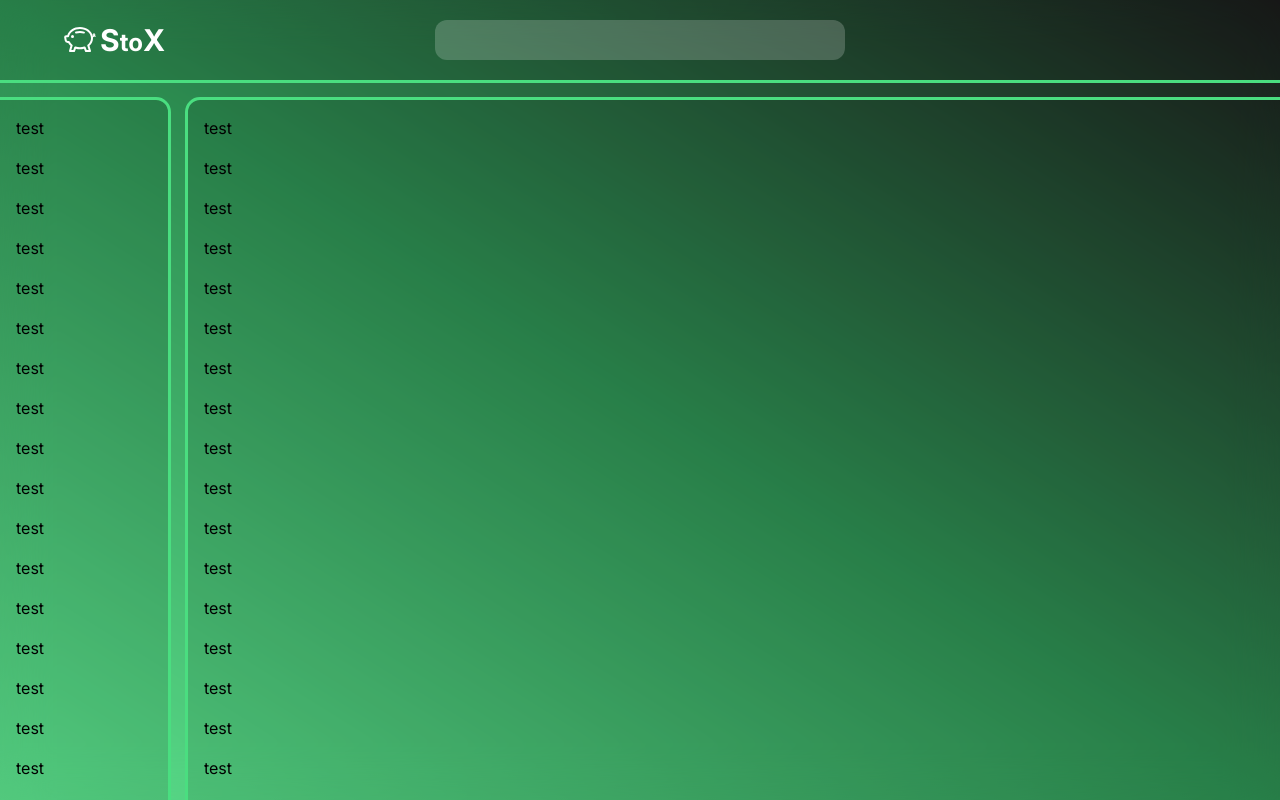
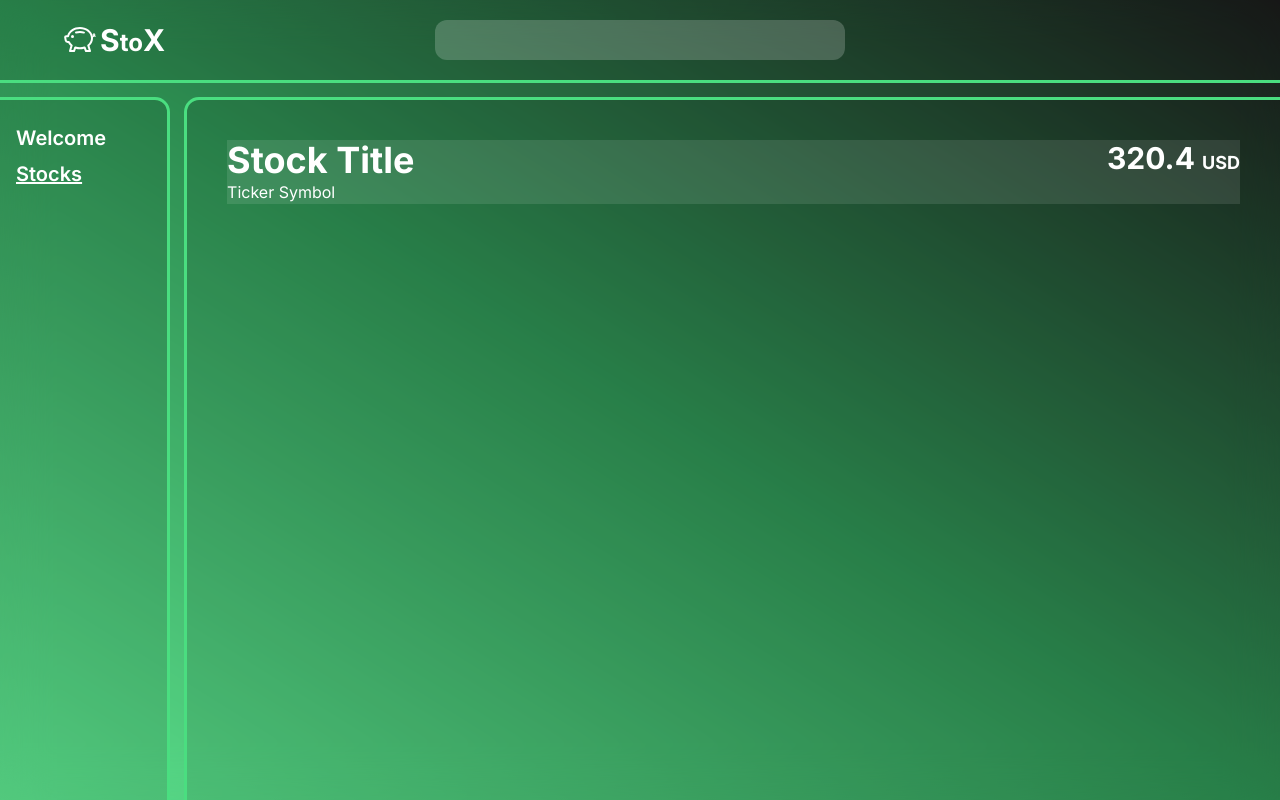
Before and after one commit to davidpierce24/learn-stocks, a Next.js app: page / in a window 1280 px wide. Built offline with nearby package versions, Linux system fonts and the light colour scheme.

Commit message:
inital stock page title layout

```diff
--- a/app/page.tsx
+++ b/app/page.tsx
@@ -2,55 +2,6 @@ import { BsPiggyBank } from "react-icons/bs";
 
 export default function Home() {
   return (
-    // entire body
-    // <body className="bg-green-400">
-
-    //   {/* surrounding div */}
-    //   <div>
-
-    //     {/* top nav */}
-    //     <div className="sticky top-0 w-full h-20 bg-green-400 backdrop-blur p-6 flex items-center font-bold text-white text-2xl z-40">
-    //       <div className="basis-2/6 flex items-center">
-    //           <BsPiggyBank className="w-8 h-8 mr-1" />
-    //           <span><span className="text-3xl">S</span>to<span className="text-3xl">X</span></span>
-    //       </div>
-    //         <div className="basis-2/6"></div>
-    //         <div className="basis-2/6"></div>
-    //     </div>
-
-    //     {/* below top nav */}
-    //     <div className="bg-green-400">
-
-    //       {/* sidebar */}
-    //       <aside className="hidden sm:block w-48 fixed inset-0 top-[5rem] bg-green-400 backdrop-blur z-20 overflow-y-auto overflow-hidden flex pr-5 text-xl font-semibold">
-    //         <div className="h-full flex flex-col gap-2 items-start text-white px-5 overflow-y-auto bg-green-700 bg-opacity-50 rounded-tr-xl py-5">
-    //           <div className="">Stocks</div>
-
-    //         </div>
-    //       </aside>
-
-    //       {/* main body */}
-    //       <div className="pl-52 bg-green-400">
-    //         <div className="bg-green-700 rounded-tl-xl fixed inset-0 top-[5rem] left-0 sm:left-[12rem] backdrop-blur z-20 overflow-y-auto overflow-hidden">
-    //           <div className="w-full flex flex-col px-5 py-10 gap-10 z-20">
-    //             <div className="bg-black bg-opacity-20 h-40 w-full rounded-lg"></div>
-    //             <div className="bg-black bg-opacity-20 h-40 w-full rounded-lg"></div>
-    //             <div className="bg-black bg-opacity-20 h-40 w-full rounded-lg"></div>
-    //             <div className="bg-black bg-opacity-20 h-40 w-full rounded-lg"></div>
-    //             <div className="bg-black bg-opacity-20 h-40 w-full rounded-lg"></div>
-    //             <div className="bg-black bg-opacity-20 h-40 w-full rounded-lg"></div>
-    //             <div className="bg-black bg-opacity-20 h-40 w-full rounded-lg"></div>
-    //             <div className="bg-black bg-opacity-20 h-40 w-full rounded-lg"></div>
-    //             <div className="bg-black bg-opacity-20 h-40 w-full rounded-lg"></div>
-    //             <div className="bg-black bg-opacity-20 h-40 w-full rounded-lg"></div>
-    //           </div>
-
-    //         </div>
-    //       </div>
-    //     </div>
-    //   </div>
-    // </body>
-
 
     <div className="h-screen w-full bg-gradient-to-tr from-green-400 via-green-700 to-black">
       <div className="h-full w-full bg-white bg-opacity-10 backdrop-blur-xl flex flex-col gap-5">
@@ -71,77 +22,30 @@ export default function Home() {
         <div className="h-[calc(100%-6.25rem)] w-full flex gap-5">
 
           {/* sidebar */}
-          <div className="h-full w-48 bg-black bg-opacity-10 rounded-tr-xl outline outline-green-400 flex flex-col p-4 gap-4 overflow-y-auto">
-            <div>test</div>
-            <div>test</div>
-            <div>test</div>
-            <div>test</div>
-            <div>test</div>
-            <div>test</div>
-            <div>test</div>
-            <div>test</div>
-            <div>test</div>
-            <div>test</div>
-            <div>test</div>
-            <div>test</div>
-            <div>test</div>
-            <div>test</div>
-            <div>test</div>
-            <div>test</div>
-            <div>test</div>
-            <div>test</div>
-            <div>test</div>
-            <div>test</div>
-            <div>test</div>
-            <div>test</div>
-            <div>test</div>
-            <div>test</div>
-            <div>test</div>
-            <div>test</div>
-            <div>test</div>
-            <div>test</div>
+          <div className="h-full w-48 bg-black bg-opacity-10 rounded-tr-xl p-4 outline outline-green-400 ">
+            <div className="h-full flex flex-col py-2 gap-2 overflow-y-auto text-white font-semibold text-xl">
+
+              <p>Welcome</p>
+              <p className="underline">Stocks</p>
+
+            </div>
           </div>
 
           {/* mainbody */}
-          <div className="h-full w-full bg-black bg-opacity-10 rounded-tl-xl outline outline-green-400 flex flex-col p-4 gap-4 overflow-y-auto">
-            {/* <div className="h-40 w-full bg-black rounded-xl"></div>
-            <div className="h-40 w-full bg-black rounded-xl"></div>
-            <div className="h-40 w-full bg-black rounded-xl"></div>
-            <div className="h-40 w-full bg-black rounded-xl"></div>
-            <div className="h-40 w-full bg-black rounded-xl"></div>
-            <div className="h-40 w-full bg-black rounded-xl"></div>
-            <div className="h-40 w-full bg-black rounded-xl"></div>
-            <div className="h-40 w-full bg-black rounded-xl"></div>
-            <div className="h-40 w-full bg-black rounded-xl"></div>
-            <div className="h-40 w-full bg-black rounded-xl"></div> */}
-            <div>test</div>
-            <div>test</div>
-            <div>test</div>
-            <div>test</div>
-            <div>test</div>
-            <div>test</div>
-            <div>test</div>
-            <div>test</div>
-            <div>test</div>
-            <div>test</div>
-            <div>test</div>
-            <div>test</div>
-            <div>test</div>
-            <div>test</div>
-            <div>test</div>
-            <div>test</div>
-            <div>test</div>
-            <div>test</div>
-            <div>test</div>
-            <div>test</div>
-            <div>test</div>
-            <div>test</div>
-            <div>test</div>
-            <div>test</div>
-            <div>test</div>
-            <div>test</div>
-            <div>test</div>
-            <div>test</div>
+          <div className="h-full w-full bg-black bg-opacity-10 rounded-tl-xl outline outline-green-400 flex flex-col p-10 gap-4 overflow-y-auto text-white">
+
+            {/* title div */}
+            <div className="flex bg-white bg-opacity-10 flex-wrap">
+
+              <div className="flex basis-full justify-between">
+                <span className="text-4xl font-bold" >Stock Title</span>
+                <span className="text-3xl font-bold">320.4 <span className="text-lg">USD</span></span>
+              </div>
+
+              <p>Ticker Symbol</p>
+
+            </div>
+
           </div>
         </div>
       </div>
```
